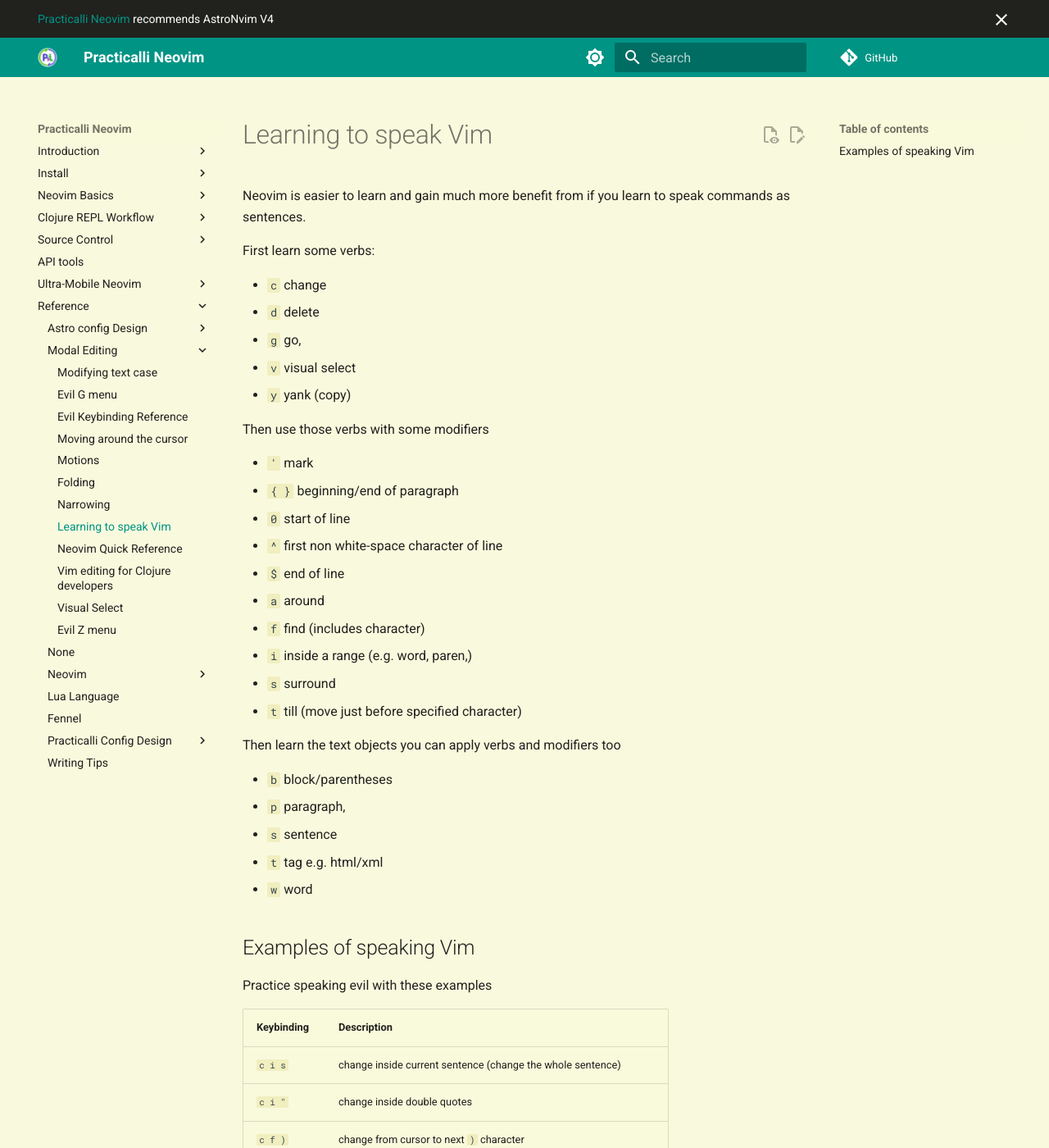
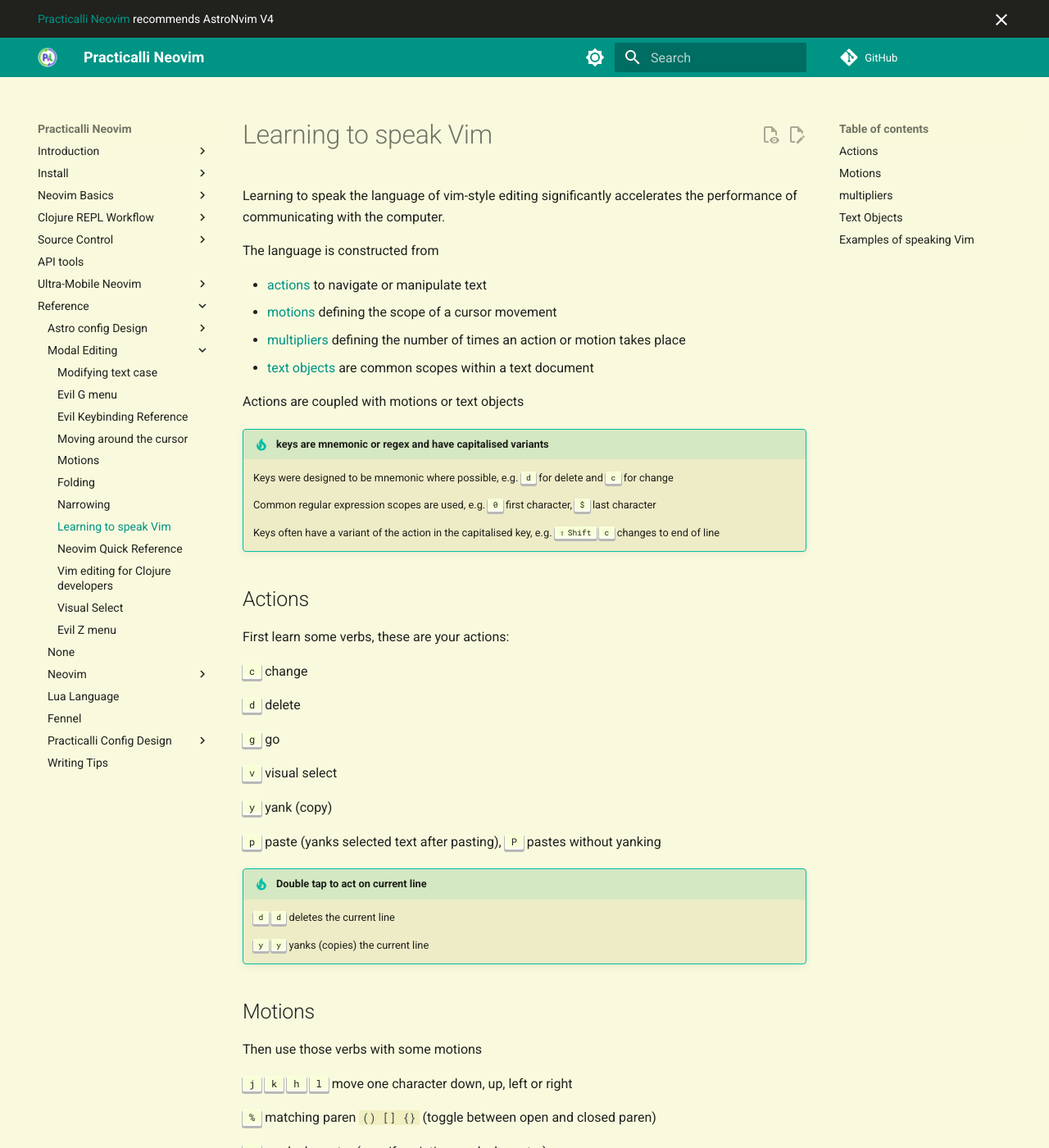
Before and after one commit to practicalli/neovim, an MkDocs documentation site: the page built from docs/reference/modal-editing/speaking-vim.md, in a window 1280 px wide and 1400 px high. Shown: the whole window at 82% size. Built offline with MkDocs 1.6.1 and Material for MkDocs 9.7.7, drawn with Linux system fonts in a browser that asks for light colours; comment, search, counter and statistics services are not loaded; some of the changed text lies outside the part shown.

Commit message:
reference: update speaking vim page

```diff
--- a/docs/reference/modal-editing/speaking-vim.md
+++ b/docs/reference/modal-editing/speaking-vim.md
@@ -1,58 +1,128 @@
 # Learning to speak Vim
 
-Neovim is easier to learn and gain much more benefit from if you learn to speak commands as sentences.
+Learning to speak the language of vim-style editing significantly accelerates the performance of communicating with the computer.
 
-First learn some verbs:
+The language is constructed from
 
-- `c` change
-- `d` delete
-- `g` go,
-- `v` visual select
-- `y` yank (copy)
+- [actions](#actions) to navigate or manipulate text
+- [motions](#motions) defining the scope of a cursor movement
+- [multipliers](#multipliers) defining the number of times an action or motion takes place
+- [text objects](#text-objects) are common scopes within a text document
 
-Then use those verbs with some modifiers
+Actions are coupled with motions or text objects
 
-- `'` mark
-- `{ }` beginning/end of paragraph
-- `0` start of line
-- `^` first non white-space character of line
-- `$` end of line
-- `a` around
-- `f` find (includes character)
-- `i` inside a range (e.g. word, paren,)
-- `s` surround
-- `t` till (move just before specified character)
+!!! TIP "keys are mnemonic or regex and have capitalised variants"
+    Keys were designed to be mnemonic where possible, e.g. ++"d"++ for delete and  ++"c"++ for change
+
+    Common regular expression scopes are used, e.g. ++0++ first character, ++"$"++ last character
+
+    Keys often have a variant of the action in the capitalised key, e.g. ++shift++ ++"c"++ changes to end of line
+
+
+## Actions
+
+First learn some verbs, these are your actions:
+
+++"c"++ change
+
+++"d"++ delete
+
+++"g"++ go
+
+++"v"++ visual select
+
+++"y"++ yank (copy)
+
+++"p"++ paste (yanks selected text after pasting), ++"P"++ pastes without yanking
+
+!!! TIP "Double tap to act on current line"
+    ++"d"++ ++"d"++ deletes the current line
+
+    ++"y"++ ++"y"++ yanks (copies) the current line
+
+
+## Motions
+
+Then use those verbs with some motions
+
+++"j"++ ++"k"++ ++"h"++ ++"l"++ move one character down, up, left or right
+
+++"%"++ matching paren `() [] {}` (toggle between open and closed paren)
+
+++grave++ mark character (specify existing mark character)
+
+++open-brace++ ++close-brace++ beginning/end of paragraph
+
+++0++ start of line
+
+++"^"++ first non white-space character of line
+
+++"$"++ end of line
+
+++"a"++ around
+
+++"f"++ find specified character forward, ++"F"++ find backward
+
+++"i"++ inside a range (e.g. a text object like word, or parens)
+
+++"s"++ surround
+
+++"t"++ till (move just before specified character)
+
+
+## multipliers
+
+An action or motion can be repeated by a given number
+
+++3++ ++"d"++ ++"w"++ deletes the next three words by repeating the action
+
+++"d"++ ++3++ ++"w"++ deletes three words by repeating the motion (follows how this would be said in English)
+
+!!! TIP "Relative line numbers"
+    Using relative line numbers an effective way to jump around the visible text of a buffer.
+
+    Each line shows how many lines away it is from the current line.
+
+    ++"j"++ ++"k"++ navigation motions will move down or up the number of lines, e.g. ++1++ ++0++ ++"j"++ will jump down 10 lines.
+
+
+## Text Objects
 
 Then learn the text objects you can apply verbs and modifiers too
 
-- `b` block/parentheses
-- `p` paragraph,
-- `s` sentence
-- `t` tag e.g. html/xml
-- `w` word
+++"b"++ **block/parentheses** a text block or text between parens
+
+++"p"++ **paragraph** text to the next blank line
+
+++"s"++ **sentence** text to a full stop character
+
+++"t"++ **tag** e.g. html/xml tag and its contents
+
+++"w"++ **word** - start of next word, ++"W"++ ignores punctuation
 
 
 ## Examples of speaking Vim
 
 Practice speaking evil with these examples
 
-| Keybinding  | Description                                                           |
-|-------------|-----------------------------------------------------------------------|
-| `c i s`     | change inside current sentence (change the whole sentence)            |
-| `c i "`     | change inside double quotes                                           |
-| `c f )`     | change from cursor to next `)` character                              |
-| `c s ' "`   | change by the surrounding single quotes with double quotes            |
-| `c t X`     | change till the character `X` (not including `X`)                     |
-| `c /foo`    | change until the first search result of ‘foo’                         |
-| `d d`       | delete current line                                                   |
-| `D`         | delete current line from cursor onward                                |
-| `d i w`     | delete inside the current word (delete word)                          |
-| `v t SPC`   | visual select till the next `Space` character                         |
-| `v s ]`     | visually select and surround with `[]` without spaces                 |
-| `v s [`     | as above with `[ ]` with spaces between parens and content            |
-| `g v`       | go to last visual selection (select last visual selection)            |
-| `v a p`     | visually select around current paragraph                              |
-| `v i w S "` | visually select, insert around current word, and surround with quotes |
-| `y y`       | yank (copy) current line                                              |
-| `y w`       | yank (copy) current word                                              |
-| `y @ a`     | yank (copy) to mark `a` (`m a` creates a mark called `a`)             |
+| Keybinding  | Description                                                                                                 |
+|-------------|-------------------------------------------------------------------------------------------------------------|
+| ++"c"++ ++"i"++ ++"s"++                           | change inside current sentence (change the whole sentence)            |
+| ++"c"++ ++"i"++ ++double-quote++                  | change inside double quotes                                           |
+| ++"c"++ ++"f"++ ++")"++                           | change from cursor to next `)` character                              |
+| ++"c"++ ++"s"++ ++single-quote++ ++double-quote++ | change by the surrounding single quotes with double quotes            |
+| ++"c"++ ++"t"++ ++"X"++                           | change till the character `X` (not including `X`)                     |
+| ++"d"++ `/foo`                                    | change until the first search result of ‘foo’                         |
+| ++"d"++ ++"d"++                                   | delete current line                                                   |
+| ++"D"++                                           | delete current line from cursor onward                                |
+| ++"d"++ ++"w"++ ++"w"++                           | delete arround current word (includes trailing space)                 |
+| ++"d"++ ++"i"++ ++"w"++                           | delete inside current word (delete word regardless of cusor position) |
+| ++"v"++ ++"t"++ ++spc++                           | visual select till the next `Space` character                         |
+| ++"v"++ ++"s"++ ++close-bracket++                 | visually select and surround with `[]` without spaces                 |
+| ++"v"++ ++"s"++ ++open-bracket++                  | as above with `[ ]` with spaces between parens and content            |
+| ++"g"++ ++"v"++                                   | go to last visual selection (select last visual selection)            |
+| ++"v"++ ++"a"++ ++"p"++                           | visually select around current paragraph                              |
+| ++"v"++ ++"i"++ ++"w"++ ++"S"++ ++double-quote++  | visually select, insert around current word, and surround with quotes |
+| ++"y"++ ++"y"++                                   | yank (copy) current line                                              |
+| ++"y"++ ++"w"++                                   | yank (copy) current word                                              |
+| ++"y"++ ++grave++ ++"y"++                         | yank (copy) to mark `a` (`m a` creates a mark called `a`)             |
```
